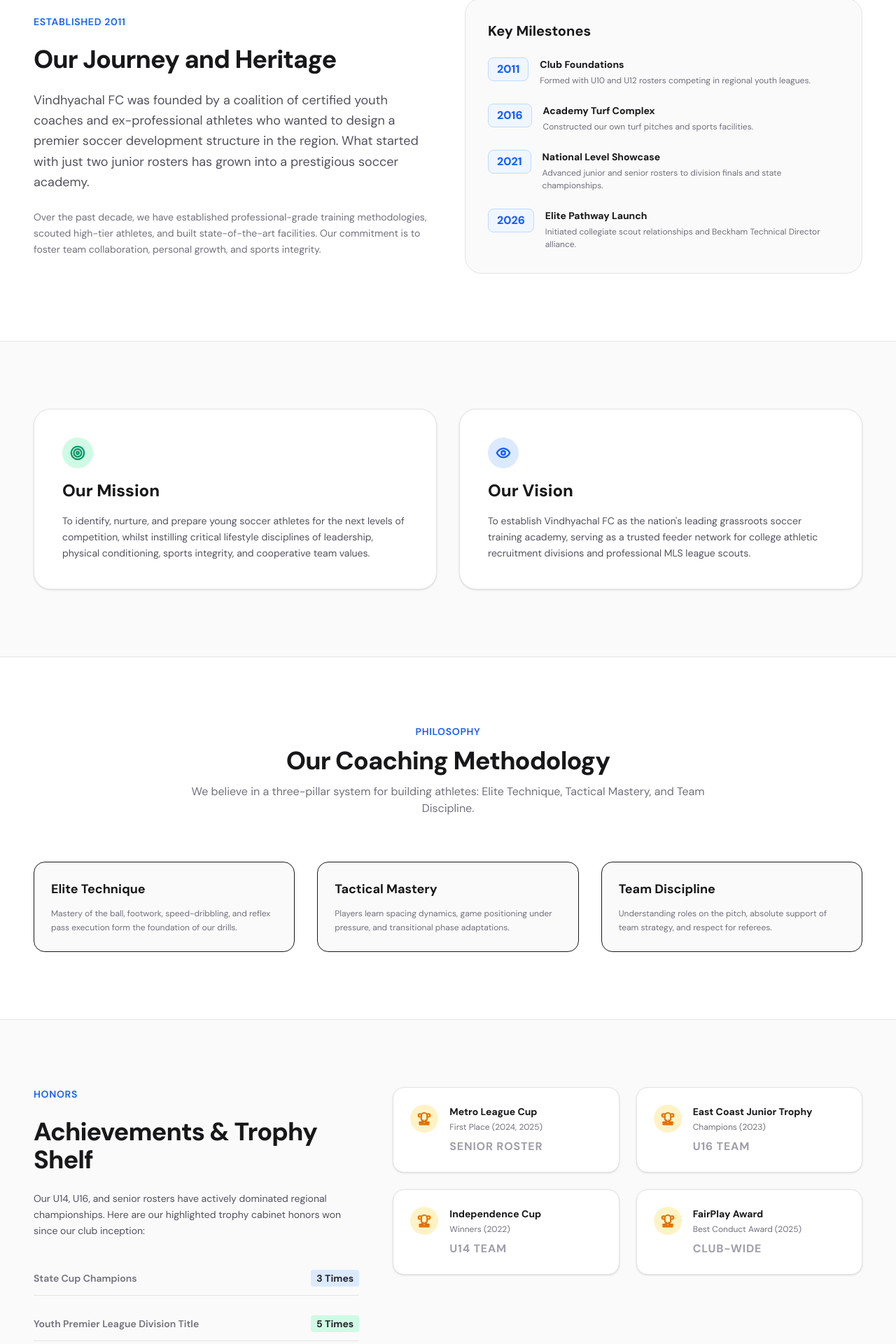
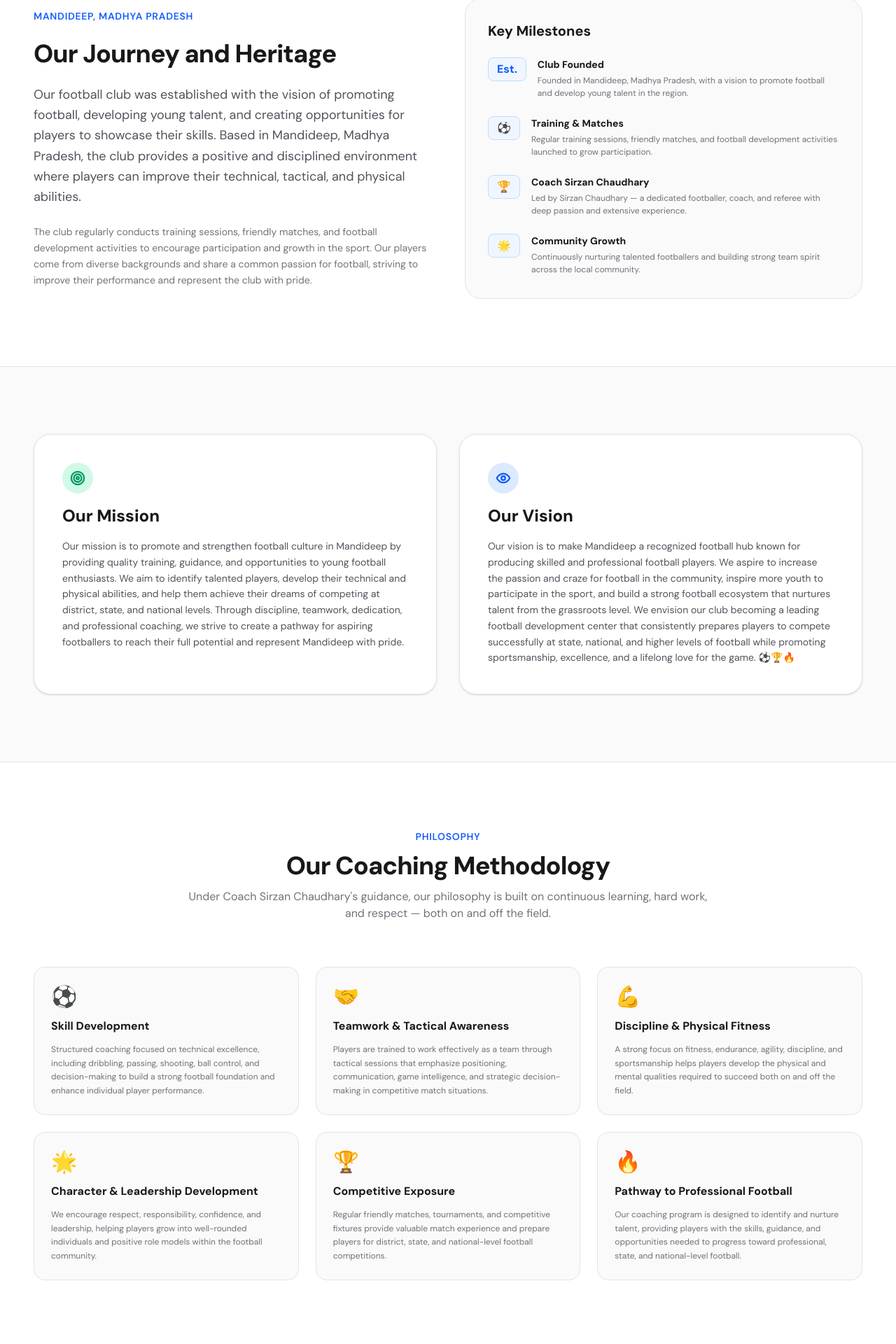
Before and after one commit to Ramchandra-Tharu/sport-management, a Next.js app: page /about in a window 1280 px wide. Shown: the part 619-2539 px from the top of the page at 70% size. Built offline with nearby package versions, Linux system fonts and the light colour scheme.

Commit message:
feat: add club and platform footer components, and create about and contact pages

```diff
--- a/app/about/page.tsx
+++ b/app/about/page.tsx
@@ -32,7 +32,7 @@ export default function AboutPage() {
               About Our Club
             </h1>
             <p className="text-zinc-300 text-sm md:text-base max-w-xl mx-auto">
-              A legacy of athletic training, team spirit, and championship soccer on the pitch since 2011.
+              Based in Mandideep, Madhya Pradesh — promoting football, developing young talent, and creating opportunities for players to shine. ⚽
             </p>
           </div>
         </section>
@@ -43,16 +43,16 @@ export default function AboutPage() {
             <div className="grid gap-12 lg:grid-cols-12 lg:items-center">
               <div className="lg:col-span-6 flex flex-col gap-6">
                 <span className="text-sm font-semibold tracking-wider text-blue-600 uppercase">
-                  ESTABLISHED 2011
+                  MANDIDEEP, MADHYA PRADESH
                 </span>
                 <h2 className="text-3xl font-extrabold tracking-tight text-zinc-900 sm:text-4xl">
                   Our Journey and Heritage
                 </h2>
                 <p className="text-lg text-zinc-600 leading-relaxed">
-                  Vindhyachal FC was founded by a coalition of certified youth coaches and ex-professional athletes who wanted to design a premier soccer development structure in the region. What started with just two junior rosters has grown into a prestigious soccer academy.
+                  Our football club was established with the vision of promoting football, developing young talent, and creating opportunities for players to showcase their skills. Based in Mandideep, Madhya Pradesh, the club provides a positive and disciplined environment where players can improve their technical, tactical, and physical abilities.
                 </p>
                 <p className="text-sm text-zinc-500 leading-relaxed">
-                  Over the past decade, we have established professional-grade training methodologies, scouted high-tier athletes, and built state-of-the-art facilities. Our commitment is to foster team collaboration, personal growth, and sports integrity.
+                  The club regularly conducts training sessions, friendly matches, and football development activities to encourage participation and growth in the sport. Our players come from diverse backgrounds and share a common passion for football, striving to improve their performance and represent the club with pride.
                 </p>
               </div>
 
@@ -61,10 +61,10 @@ export default function AboutPage() {
                 <h3 className="text-xl font-bold text-zinc-900">Key Milestones</h3>
                 <div className="flex flex-col gap-6">
                   {[
-                    { year: "2011", title: "Club Foundations", desc: "Formed with U10 and U12 rosters competing in regional youth leagues." },
-                    { year: "2016", title: "Academy Turf Complex", desc: "Constructed our own turf pitches and sports facilities." },
-                    { year: "2021", title: "National Level Showcase", desc: "Advanced junior and senior rosters to division finals and state championships." },
-                    { year: "2026", title: "Elite Pathway Launch", desc: "Initiated collegiate scout relationships and Beckham Technical Director alliance." }
+                    { year: "Est.", title: "Club Founded", desc: "Founded in Mandideep, Madhya Pradesh, with a vision to promote football and develop young talent in the region." },
+                    { year: "⚽", title: "Training & Matches", desc: "Regular training sessions, friendly matches, and football development activities launched to grow participation." },
+                    { year: "🏆", title: "Coach Sirzan Chaudhary", desc: "Led by Sirzan Chaudhary — a dedicated footballer, coach, and referee with deep passion and extensive experience." },
+                    { year: "🌟", title: "Community Growth", desc: "Continuously nurturing talented footballers and building strong team spirit across the local community." }
                   ].map((milestone, idx) => (
                     <div key={idx} className="flex gap-4 items-start">
                       <span className="text-base font-extrabold text-blue-600 bg-blue-50 border border-blue-200 px-3 py-1 rounded-lg">
@@ -98,7 +98,7 @@ export default function AboutPage() {
                 </div>
                 <h3 className="text-2xl font-extrabold text-zinc-900">Our Mission</h3>
                 <p className="text-zinc-600 text-sm leading-relaxed">
-                  To identify, nurture, and prepare young soccer athletes for the next levels of competition, whilst instilling critical lifestyle disciplines of leadership, physical conditioning, sports integrity, and cooperative team values.
+                  Our mission is to promote and strengthen football culture in Mandideep by providing quality training, guidance, and opportunities to young football enthusiasts. We aim to identify talented players, develop their technical and physical abilities, and help them achieve their dreams of competing at district, state, and national levels. Through discipline, teamwork, dedication, and professional coaching, we strive to create a pathway for aspiring footballers to reach their full potential and represent Mandideep with pride.
                 </p>
               </div>
 
@@ -112,7 +112,7 @@ export default function AboutPage() {
                 </div>
                 <h3 className="text-2xl font-extrabold text-zinc-900">Our Vision</h3>
                 <p className="text-zinc-600 text-sm leading-relaxed">
-                  To establish Vindhyachal FC as the nation&apos;s leading grassroots soccer training academy, serving as a trusted feeder network for college athletic recruitment divisions and professional MLS league scouts.
+                  Our vision is to make Mandideep a recognized football hub known for producing skilled and professional football players. We aspire to increase the passion and craze for football in the community, inspire more youth to participate in the sport, and build a strong football ecosystem that nurtures talent from the grassroots level. We envision our club becoming a leading football development center that consistently prepares players to compete successfully at state, national, and higher levels of football while promoting sportsmanship, excellence, and a lifelong love for the game. ⚽🏆🔥
                 </p>
               </div>
 
@@ -131,89 +131,49 @@ export default function AboutPage() {
                 Our Coaching Methodology
               </h2>
               <p className="text-zinc-500 text-base">
-                We believe in a three-pillar system for building athletes: Elite Technique, Tactical Mastery, and Team Discipline.
+                Under Coach Sirzan Chaudhary&apos;s guidance, our philosophy is built on continuous learning, hard work, and respect — both on and off the field.
               </p>
             </div>
 
-            <div className="grid gap-8 sm:grid-cols-3">
+            <div className="grid gap-6 sm:grid-cols-2 lg:grid-cols-3">
               {[
-                { title: "Elite Technique", desc: "Mastery of the ball, footwork, speed-dribbling, and reflex pass execution form the foundation of our drills." },
-                { title: "Tactical Mastery", desc: "Players learn spacing dynamics, game positioning under pressure, and transitional phase adaptations." },
-                { title: "Team Discipline", desc: "Understanding roles on the pitch, absolute support of team strategy, and respect for referees." }
+                {
+                  icon: "⚽",
+                  title: "Skill Development",
+                  desc: "Structured coaching focused on technical excellence, including dribbling, passing, shooting, ball control, and decision-making to build a strong football foundation and enhance individual player performance."
+                },
+                {
+                  icon: "🤝",
+                  title: "Teamwork & Tactical Awareness",
+                  desc: "Players are trained to work effectively as a team through tactical sessions that emphasize positioning, communication, game intelligence, and strategic decision-making in competitive match situations."
+                },
+                {
+                  icon: "💪",
+                  title: "Discipline & Physical Fitness",
+                  desc: "A strong focus on fitness, endurance, agility, discipline, and sportsmanship helps players develop the physical and mental qualities required to succeed both on and off the field."
+                },
+                {
+                  icon: "🌟",
+                  title: "Character & Leadership Development",
+                  desc: "We encourage respect, responsibility, confidence, and leadership, helping players grow into well-rounded individuals and positive role models within the football community."
+                },
+                {
+                  icon: "🏆",
+                  title: "Competitive Exposure",
+                  desc: "Regular friendly matches, tournaments, and competitive fixtures provide valuable match experience and prepare players for district, state, and national-level football competitions."
+                },
+                {
+                  icon: "🔥",
+                  title: "Pathway to Professional Football",
+                  desc: "Our coaching program is designed to identify and nurture talent, providing players with the skills, guidance, and opportunities needed to progress toward professional, state, and national-level football."
+                }
               ].map((pillar, idx) => (
-                <div key={idx} className="p-6 bg-zinc-50 border border-zinc-150 rounded-2xl flex flex-col gap-3">
-                  <span className="text-lg font-bold text-zinc-900">{pillar.title}</span>
+                <div key={idx} className="p-6 bg-zinc-50 border border-zinc-200 rounded-2xl flex flex-col gap-3 hover:border-blue-400 hover:shadow-md transition-all duration-300">
+                  <span className="text-3xl">{pillar.icon}</span>
+                  <span className="text-base font-bold text-zinc-900">{pillar.title}</span>
                   <p className="text-xs text-zinc-500 leading-relaxed">{pillar.desc}</p>
                 </div>
               ))}
-            </div>
-          </div>
-        </section>
-
-        {/* 5. Achievements & Trophy Showcase Section */}
-        <section className="py-16 md:py-24 bg-zinc-50 border-t border-zinc-200">
-          <div className="mx-auto max-w-7xl px-6 md:px-12">
-            <div className="grid gap-12 lg:grid-cols-12 lg:items-start">
-
-              {/* Stats & Trophy Summary */}
-              <div className="lg:col-span-5 flex flex-col gap-6">
-                <span className="text-sm font-semibold tracking-wider text-blue-600 uppercase">
-                  HONORS
-                </span>
-                <h2 className="text-3xl font-extrabold tracking-tight text-zinc-900 sm:text-4xl">
-                  Achievements & Trophy Shelf
-                </h2>
-                <p className="text-zinc-600 text-sm leading-relaxed">
-                  Our U14, U16, and senior rosters have actively dominated regional championships. Here are our highlighted trophy cabinet honors won since our club inception:
-                </p>
-
-                <div className="flex flex-col gap-4 mt-2">
-                  <div className="flex justify-between items-center py-3 border-b border-zinc-200">
-                    <span className="text-sm text-zinc-500 font-semibold">State Cup Champions</span>
-                    <span className="text-sm font-bold text-zinc-800 bg-blue-100 text-blue-800 px-2 py-0.5 rounded">3 Times</span>
-                  </div>
-                  <div className="flex justify-between items-center py-3 border-b border-zinc-200">
-                    <span className="text-sm text-zinc-500 font-semibold">Youth Premier League Division Title</span>
-                    <span className="text-sm font-bold text-zinc-800 bg-emerald-100 text-emerald-800 px-2 py-0.5 rounded">5 Times</span>
-                  </div>
-                  <div className="flex justify-between items-center py-3 border-b border-zinc-200">
-                    <span className="text-sm text-zinc-500 font-semibold">Collegiate Placements (Scouted)</span>
-                    <span className="text-sm font-bold text-zinc-800 bg-purple-100 text-purple-800 px-2 py-0.5 rounded">150+ Players</span>
-                  </div>
-                </div>
-              </div>
-
-              {/* Showcase Grid Box */}
-              <div className="lg:col-span-7 grid gap-6 sm:grid-cols-2">
-                {[
-                  { title: "Metro League Cup", desc: "First Place (2024, 2025)", age: "Senior Roster" },
-                  { title: "East Coast Junior Trophy", desc: "Champions (2023)", age: "U16 Team" },
-                  { title: "Independence Cup", desc: "Winners (2022)", age: "U14 Team" },
-                  { title: "FairPlay Award", desc: "Best Conduct Award (2025)", age: "Club-Wide" }
-                ].map((trophy, idx) => (
-                  <div
-                    key={idx}
-                    className="rounded-2xl border border-zinc-200 bg-white p-6 flex items-start gap-4 shadow-sm hover:border-blue-400 hover:shadow transition-colors"
-                  >
-                    <div className="flex h-10 w-10 shrink-0 items-center justify-center rounded-full bg-amber-100 text-amber-600">
-                      {/* Trophy Icon */}
-                      <svg xmlns="http://www.w3.org/2000/svg" width="20" height="20" viewBox="0 0 24 24" fill="none" stroke="currentColor" strokeWidth="2.5" strokeLinecap="round" strokeLinejoin="round">
-                        <path d="M6 9H4.5a2.5 2.5 0 0 1 0-5H6"/>
-                        <path d="M18 9h1.5a2.5 2.5 0 0 0 0-5H18"/>
-                        <path d="M4 22h16"/>
-                        <path d="M10 14.66V17c0 .55-.45 1-1 1H4v2h16v-2h-5c-.55 0-1-.45-1-1v-2.34"/>
-                        <path d="M12 2a5 5 0 0 0-5 5v5c0 2.76 2.24 5 5 5s5-2.24 5-5V7a5 5 0 0 0-5-5z"/>
-                      </svg>
-                    </div>
-                    <div>
-                      <h4 className="text-sm font-bold text-zinc-900">{trophy.title}</h4>
-                      <p className="text-xs text-zinc-500 mt-1">{trophy.desc}</p>
-                      <span className="text-xxs uppercase tracking-wider text-zinc-400 block mt-2 font-bold">{trophy.age}</span>
-                    </div>
-                  </div>
-                ))}
-              </div>
-
             </div>
           </div>
         </section>
--- a/app/contact/page.tsx
+++ b/app/contact/page.tsx
@@ -110,7 +110,7 @@ export default function ContactPage() {
                     <div className="flex flex-col gap-1">
                       <span className="text-xs font-bold text-zinc-400 uppercase tracking-wide">Club Address</span>
                       <span className="text-sm font-bold text-zinc-800">
-                        128 Sports Academy Lane, Cityville, NY 10024
+                        Bade Ground, Mandideep, Madhya Pradesh, India
                       </span>
                     </div>
                   </div>
@@ -124,8 +124,8 @@ export default function ContactPage() {
                     </div>
                     <div className="flex flex-col gap-1">
                       <span className="text-xs font-bold text-zinc-400 uppercase tracking-wide">Mobile Number</span>
-                      <a href="tel:+15550189900" className="text-sm font-bold text-zinc-800 hover:text-blue-600 transition-colors">
-                        +1 (555) 018-9900
+                      <a href="tel:+917772841392" className="text-sm font-bold text-zinc-800 hover:text-blue-600 transition-colors">
+                        +91 7772841392
                       </a>
                     </div>
                   </div>
@@ -139,8 +139,8 @@ export default function ContactPage() {
                     </div>
                     <div className="flex flex-col gap-1">
                       <span className="text-xs font-bold text-zinc-400 uppercase tracking-wide">Email Address</span>
-                      <a href="mailto:contact@vindhyachalfc.com" className="text-sm font-bold text-zinc-800 hover:text-blue-600 transition-colors">
-                        contact@vindhyachalfc.com
+                      <a href="mailto:vindhyachalfootballclub@gmail.com" className="text-sm font-bold text-zinc-800 hover:text-blue-600 transition-colors">
+                        vindhyachalfootballclub@gmail.com
                       </a>
                     </div>
                   </div>
@@ -158,7 +158,7 @@ export default function ContactPage() {
                             <path d="M18 2h-3a5 5 0 0 0-5 5v3H7v4h3v8h4v-8h3l1-4h-4V7a1 1 0 0 1 1-1h3z"/>
                           </svg>
                         ),
-                        link: "#",
+                        link: "https://www.facebook.com/search/top?q=vindhyachal%20football%20club%20mandideep",
                       },
                       {
                         name: "Instagram",
@@ -169,7 +169,7 @@ export default function ContactPage() {
                             <line x1="17.5" y1="6.5" x2="17.51" y2="6.5"/>
                           </svg>
                         ),
-                        link: "#",
+                        link: "https://www.instagram.com/vindhyachal.fc",
                       },
                       {
                         name: "YouTube",
@@ -188,7 +188,7 @@ export default function ContactPage() {
                             <path d="M21 11.5a8.38 8.38 0 0 1-.9 3.8 8.5 8.5 0 0 1-7.6 4.7 8.38 8.38 0 0 1-3.8-.9L3 21l1.9-5.7a8.38 8.38 0 0 1-.9-3.8 8.5 8.5 0 0 1 4.7-7.6 8.38 8.38 0 0 1 3.8-.9h.5a8.48 8.48 0 0 1 8 8v.5z" />
                           </svg>
                         ),
-                        link: "#",
+                        link: "https://wa.me/917772841392",
                       },
                     ].map((social, idx) => (
                       <a
@@ -271,7 +271,7 @@ export default function ContactPage() {
                         name="phone"
                         value={formData.phone}
                         onChange={handleInputChange}
-                        placeholder="+1 (555) 000-0000"
+                        placeholder="+91 7772841392"
                         className="h-12 rounded-2xl border border-zinc-200 bg-white px-4 text-sm text-zinc-900 placeholder-zinc-400 focus:border-blue-500 focus:outline-none focus:ring-1 focus:ring-blue-500 transition-all shadow-sm"
                       />
                     </div>
--- a/components/ClubAbout.tsx
+++ b/components/ClubAbout.tsx
@@ -43,15 +43,15 @@ export default function ClubAbout() {
             </span>
 
             <h2 className="text-3xl font-extrabold tracking-tight text-zinc-900 sm:text-4xl">
-              Nurturing talent & athletic ambition
+              A Home for Football in Mandideep
             </h2>
 
             <p className="text-lg text-zinc-600 leading-relaxed">
-              Founded in 2011, Vindhyachal FC has been at the forefront of soccer development. Our mission is to provide comprehensive soccer training, foster a competitive mindset, and instill team spirit in players of all age categories.
+              Our club was started with the aim of giving young players in Mandideep a place to learn, improve, and enjoy football. We believe that with the right guidance, hard work, and opportunities, local talent can reach much bigger stages.
             </p>
 
             <p className="text-sm text-zinc-500 leading-relaxed">
-              Whether you are taking your first kicks in soccer or preparing for national college league scouts, our custom training modules, qualified mentors, and state-of-the-art turf guarantee a pathway to success.
+              Through regular training sessions, friendly matches, and tournaments, we help players develop their skills while building confidence, discipline, and teamwork. Our goal is not only to grow the football culture in Mandideep but also to help talented players take the next step towards district, state, and national-level football.
             </p>
 
             <div>
--- a/components/ClubFooter.tsx
+++ b/components/ClubFooter.tsx
@@ -36,7 +36,7 @@ export default function ClubFooter() {
                       <path d="M18 2h-3a5 5 0 0 0-5 5v3H7v4h3v8h4v-8h3l1-4h-4V7a1 1 0 0 1 1-1h3z"/>
                     </svg>
                   ),
-                  link: "#",
+                  link: "https://www.facebook.com/search/top?q=vindhyachal%20football%20club%20mandideep",
                 },
                 {
                   name: "YouTube",
@@ -57,7 +57,7 @@ export default function ClubFooter() {
                       <line x1="17.5" y1="6.5" x2="17.51" y2="6.5"/>
                     </svg>
                   ),
-                  link: "#",
+                  link: "https://www.instagram.com/vindhyachal.fc",
                 },
               ].map((social, idx) => (
                 <a
@@ -101,17 +101,17 @@ export default function ClubFooter() {
               <div className="rounded-2xl border border-zinc-250 bg-zinc-50 p-4 flex flex-col gap-1">
                 <span className="text-xs font-bold text-zinc-400 uppercase tracking-wide">Stadium Location</span>
                 <span className="text-sm font-semibold text-zinc-800">
-                  128 Sports Academy Lane, Cityville, NY 10024
+                  Bade Ground, Mandideep, Madhya Pradesh, India
                 </span>
               </div>
 
               <div className="rounded-2xl border border-zinc-250 bg-zinc-50 p-4 flex flex-col gap-1">
                 <span className="text-xs font-bold text-zinc-400 uppercase tracking-wide">Telephone Contact</span>
                 <a
-                  href="tel:+15550189900"
+                  href="tel:+917772841392"
                   className="text-sm font-bold text-zinc-800 hover:text-blue-600 transition-colors w-fit"
                 >
-                  +1 (555) 018-9900
+                  +91 7772841392
                 </a>
               </div>
             </div>
```
Also changed, not shown: components/Footer.tsx (+4 -4 lines).
